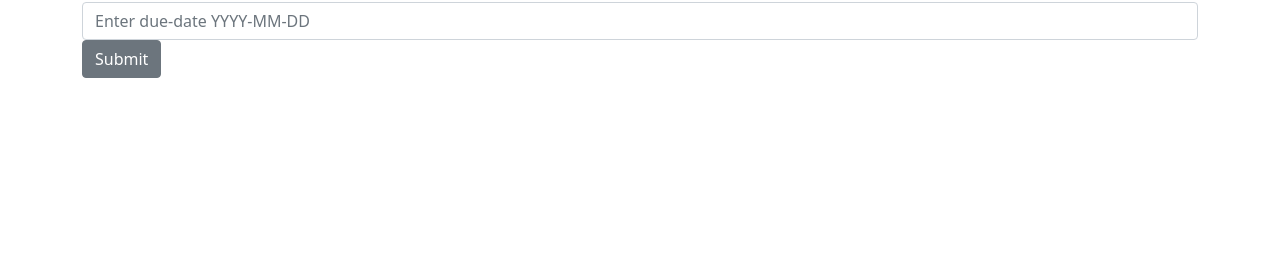
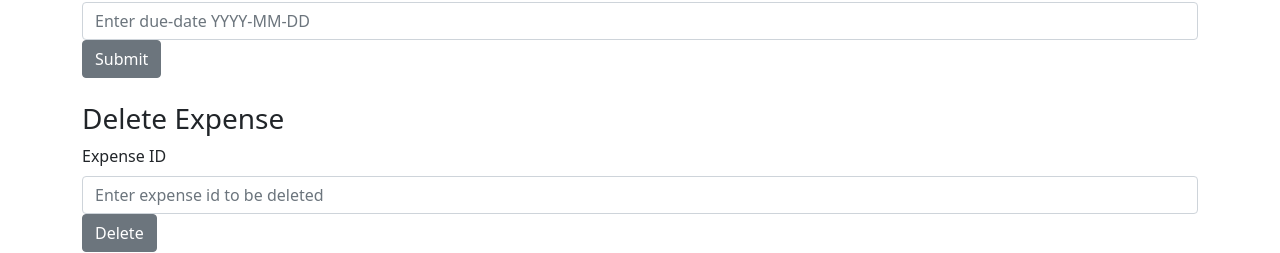
Before and after one commit to nickw3/SE3910-Bank-Project, a React (Create React App) app in the folder DemoProject-main/bookfrontend/: page /balanceAdjustment/1 in a window 1280 px wide. Shown: the part 547-800 px from the top of the page. Built offline with nearby package versions, Linux system fonts and the light colour scheme; no server answers.

Commit message:
Delete Expense
Delete expense frontend and updated backend code

```diff
--- a/DemoProject-main/bookfrontend/src/pages/user/BalanceAdjustmentView.js
+++ b/DemoProject-main/bookfrontend/src/pages/user/BalanceAdjustmentView.js
@@ -49,6 +49,7 @@ function BalanceAdjustmentView(props) {
     .then(res=>{
         console.log(1,res);
         if(res.status === 200){
+          refreshTable();
           return res.json();
         }else{
           return null;
@@ -61,6 +62,23 @@ function BalanceAdjustmentView(props) {
       .then(res => res.json())
       .then(res=> {setExpense(res);}
     );
+  }
+
+  const deleteExpense =()=>{
+    const deleteID=document.getElementById("deleteID").value;
+    fetch("http://localhost:8080/deleteExpense/" + deleteID, {method:"GET"})
+      .then(res=>{
+        console.log(1,res);
+        if(res.status === 200){
+          window.location.reload();
+          return res.json();
+        }else{
+          return null;
+        }
+      })
+      .catch(error => {
+        console.error('Error:', error);
+      });
   }
 
   return (
@@ -119,6 +137,21 @@ function BalanceAdjustmentView(props) {
             </div>
           </Form>
         </div>
+
+        <form>
+            <br></br>
+            <h3>Delete Expense</h3>
+            <Form.Group>
+              <Form.Label>Expense ID</Form.Label>
+              <Form.Control type="text" placeholder="Enter expense id to be deleted" name="deleteID" id='deleteID'/>
+            </Form.Group>
+
+            <div className="expensesubmit">
+              <Button type="button" variant="secondary" onClick={deleteExpense}>
+                Delete
+              </Button>
+            </div>
+          </form>
     </div>
   );
 }
```
Also changed, not shown: 1 other file (tests, documents, lock files or other folders).
